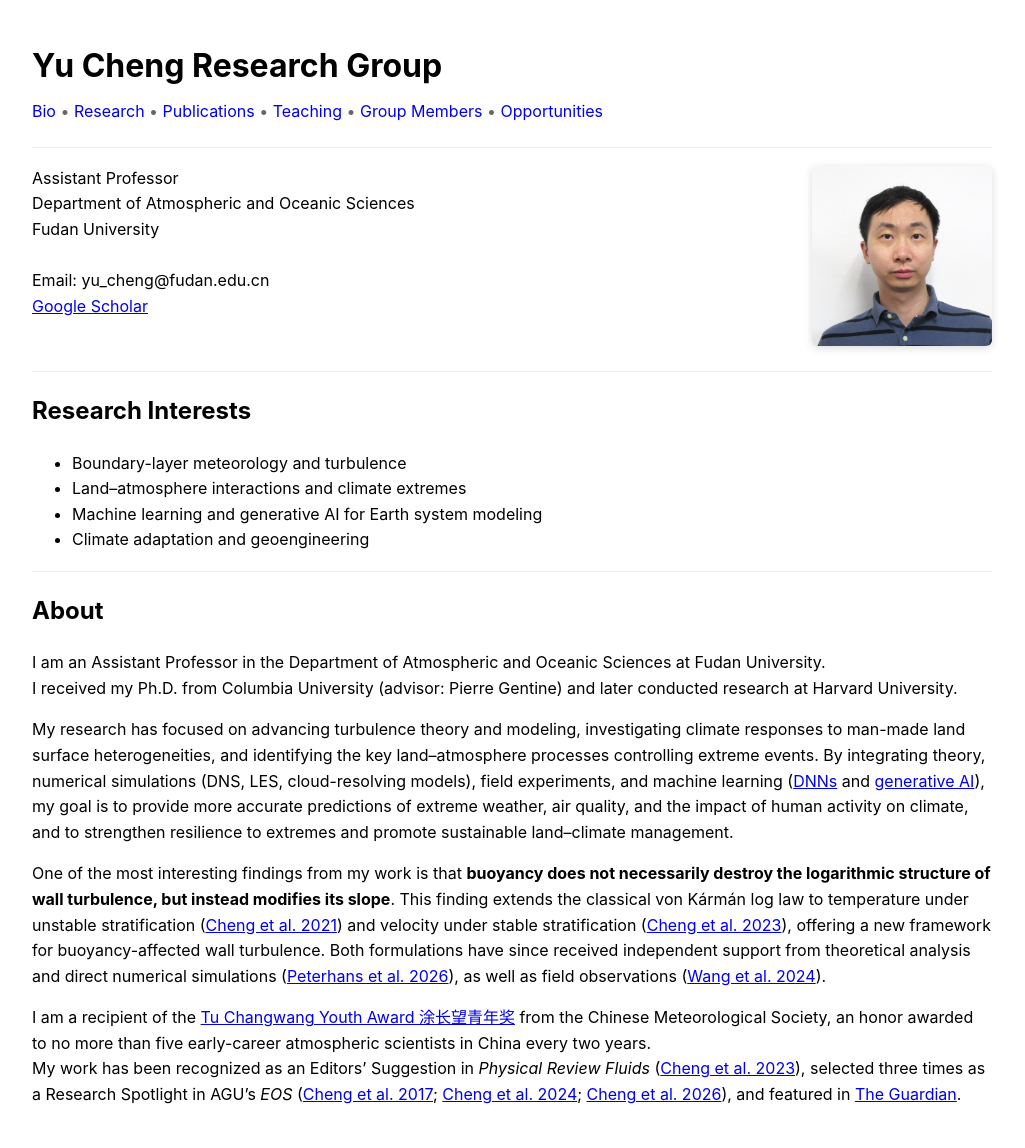
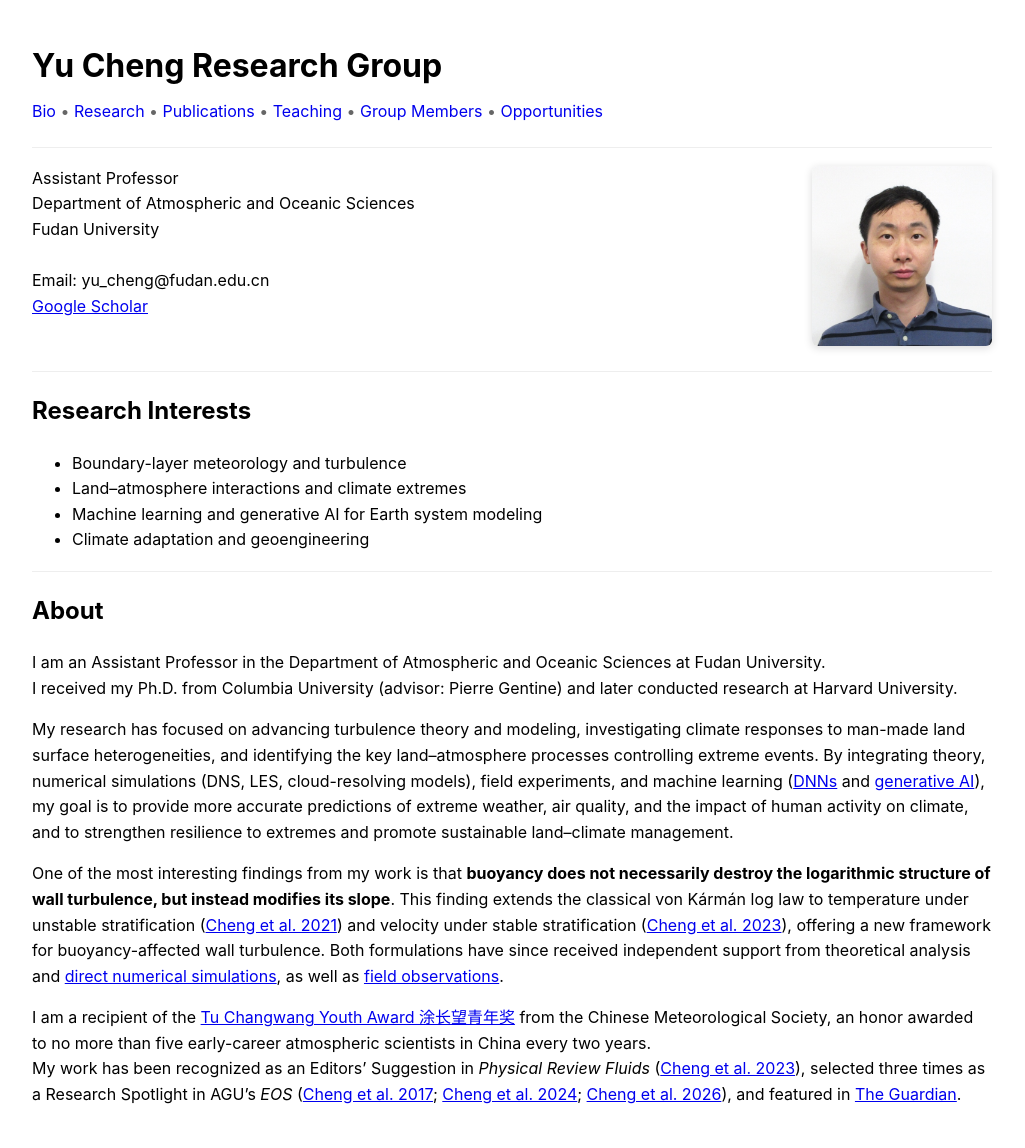
Before and after one commit to yc2965/yc2965.github.io, a Jekyll site: the page built from index.md, in a window 1280 px wide. Shown: the whole page, without its empty margins (128-1153 px from the left). Built offline with Jekyll 4.4.1, drawn with Linux system fonts in a browser that asks for light colours; our own code applies the rules of GitHub Pages for plain Markdown files.

Commit message:
Update index.md

```diff
--- a/index.md
+++ b/index.md
@@ -36,7 +36,7 @@
 
 My research has focused on advancing turbulence theory and modeling, investigating climate responses to man-made land surface heterogeneities, and identifying the key land–atmosphere processes controlling extreme events. By integrating theory, numerical simulations (DNS, LES, cloud-resolving models), field experiments, and machine learning ([DNNs](https://doi.org/10.1029/2021MS002847) and [generative AI](https://doi.org/10.1103/vb6j-f876)), my goal is to provide more accurate predictions of extreme weather, air quality, and the impact of human activity on climate, and to strengthen resilience to extremes and promote sustainable land–climate management.
 
-One of the most interesting findings from my work is that **buoyancy does not necessarily destroy the logarithmic structure of wall turbulence, but instead modifies its slope**. This finding extends the classical von Kármán log law to temperature under unstable stratification ([Cheng et al. 2021](https://journals.aps.org/prfluids/abstract/10.1103/PhysRevFluids.6.034606)) and velocity under stable stratification ([Cheng et al. 2023](https://journals.aps.org/prfluids/abstract/10.1103/PhysRevFluids.8.114602)), offering a new framework for buoyancy-affected wall turbulence. Both formulations have since received independent support from theoretical analysis and direct numerical simulations ([Peterhans et al. 2026](http://www.tsfp-conference.org/proceedings/2026/116.pdf)), as well as field observations ([Wang et al. 2024](https://link.springer.com/chapter/10.1007/978-3-031-47258-9_8)).
+One of the most interesting findings from my work is that **buoyancy does not necessarily destroy the logarithmic structure of wall turbulence, but instead modifies its slope**. This finding extends the classical von Kármán log law to temperature under unstable stratification ([Cheng et al. 2021](https://journals.aps.org/prfluids/abstract/10.1103/PhysRevFluids.6.034606)) and velocity under stable stratification ([Cheng et al. 2023](https://journals.aps.org/prfluids/abstract/10.1103/PhysRevFluids.8.114602)), offering a new framework for buoyancy-affected wall turbulence. Both formulations have since received independent support from theoretical analysis and [direct numerical simulations](http://www.tsfp-conference.org/proceedings/2026/116.pdf), as well as [field observations](https://link.springer.com/chapter/10.1007/978-3-031-47258-9_8).
 
 I am a recipient of the [Tu Changwang Youth Award 涂长望青年奖](https://www.cms1924.org/xcwAward.html) from the Chinese Meteorological Society, an honor awarded to no more than five early-career atmospheric scientists in China every two years.
 My work has been recognized as an Editors’ Suggestion in *Physical Review Fluids* ([Cheng et al. 2023](https://doi.org/10.1103/PhysRevFluids.8.114602)), selected three times as a Research Spotlight in AGU’s *EOS* ([Cheng et al. 2017](https://eos.org/research-spotlights/global-atmospheric-observations-may-need-tweaking-for-turbulence); [Cheng et al. 2024](https://eos.org/research-spotlights/seemingly-simple-climate-adaptation-strategy-could-backfire); [Cheng et al. 2026](https://eos.org/research-spotlights/how-much-will-western-wildfires-worsen-under-warming)), and featured in [The Guardian](https://www.theguardian.com/news/2024/dec/05/weatherwatch-why-cooling-white-roofs-cause-neighbours-to-swelter).
```
